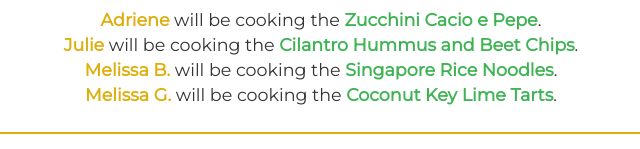
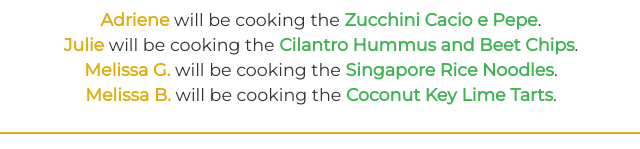
Before and after one commit to ginnypx1/eagle-rock-cookbook-club, a plain HTML site: page index.html in a window 1280 px wide. Shown: the part 803-952 px from the top of the page, 264-904 px from the left. Drawn offline with nearby package versions, Linux system fonts and the light colour scheme; files whose address does not match are found by name; a web font is replaced by a local one.

Commit message:
fixed Melissa typo

```diff
--- a/index.html
+++ b/index.html
@@ -50,8 +50,8 @@
             <ul>
                 <li><strong class="name">Adriene</strong> will be cooking the <strong class="dish">Zucchini Cacio e Pepe</strong>.</li>
                 <li><strong class="name">Julie</strong> will be cooking the <strong class="dish">Cilantro Hummus and Beet Chips</strong>.</li>
-                <li><strong class="name">Melissa B.</strong> will be cooking the <strong class="dish">Singapore Rice Noodles</strong>.</li>
-                <li><strong class="name">Melissa G.</strong> will be cooking the <strong class="dish">Coconut Key Lime Tarts</strong>.</li>
+                <li><strong class="name">Melissa G.</strong> will be cooking the <strong class="dish">Singapore Rice Noodles</strong>.</li>
+                <li><strong class="name">Melissa B.</strong> will be cooking the <strong class="dish">Coconut Key Lime Tarts</strong>.</li>
             </ul>
         </div>
 
```
Also changed, not shown: members.txt.
